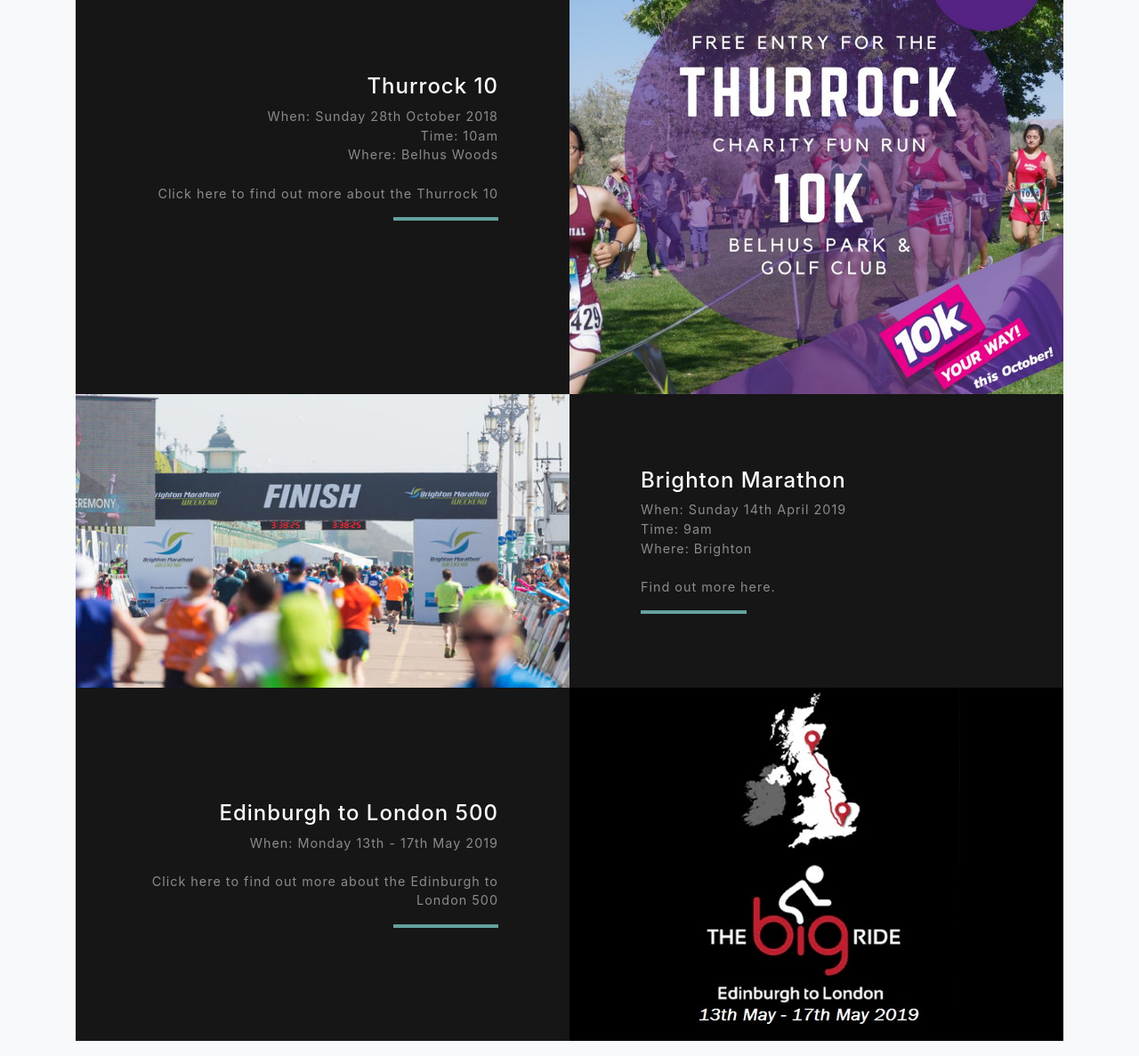
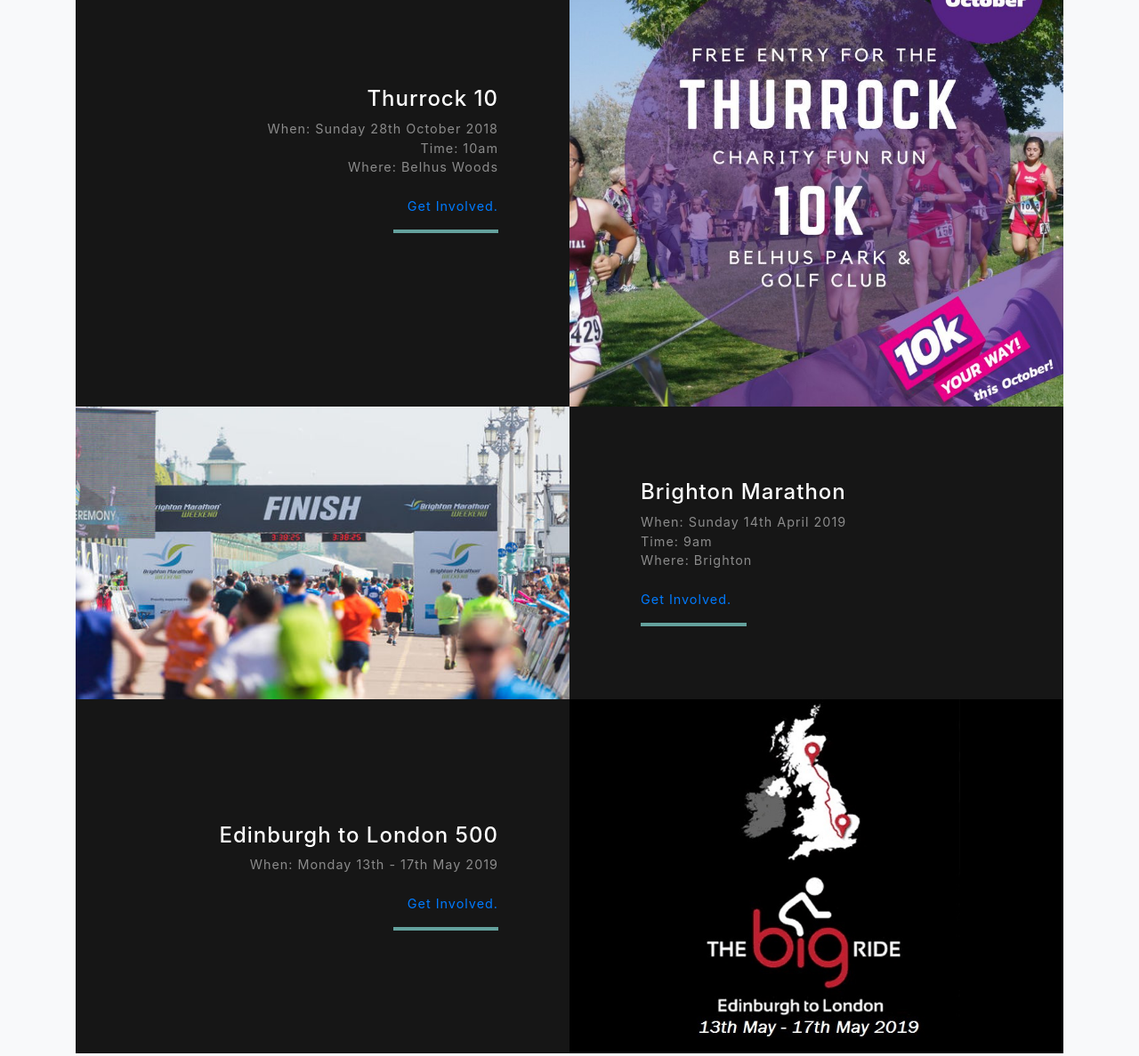
Before and after one commit to jackosullivanpt/jlo, a website with bundled scripts: page events.html in a window 1280 px wide. Shown: the part 1845-3032 px from the top of the page at 89% size. Built offline with nearby package versions, Linux system fonts and the light colour scheme.

Commit message:
Update events.html

```diff
--- a/events.html
+++ b/events.html
@@ -94,6 +94,9 @@
                     Time: 10am</p>
                     <p class="mb-0 text-white-50">
                     Where: Epping Forest</p>
+                  <p class="mb-0 text-white-50">
+                    <a href="https://www.cancerresearchuk.org/get-involved/find-an-event/charity-runs/tough-10/tough-10-london"
+                       target="_blank">Get Involved.</a></p>
 
                   <hr class="d-none d-lg-block mb-0 ml-0">
                 </div>
@@ -120,7 +123,8 @@
                     Where: Belhus Woods</p>
                   <br>
                             <p class="mb-0 text-white-50">
-                    Click here to find out more about the Thurrock 10</p>
+                    <a href="https://www.eventrac.co.uk/race-course-map/thurrock-10k-10km-28-10-2018-10-30"
+                       target="_blank">Get Involved.</a></p>
                   <hr class="d-none d-lg-block mb-0 mr-0">
                 </div>
               </div>
@@ -146,7 +150,8 @@
                     Where: Brighton</p>
                   <br>
                            <p class="mb-0 text-white-50">
-                    Find out more here. </p>
+                    <a href="http://www.brightonmarathonweekend.co.uk/events/brighton-marathon/enter/"
+                       target="_blank">Get Involved.</a></p>
                   <hr class="d-none d-lg-block mb-0 ml-0">
                 </div>
               </div>
@@ -168,7 +173,7 @@
                     When: Monday 13th - 17th May 2019</p>
                   <br>
                             <p class="mb-0 text-white-50">
-                    Click here to find out more about the Edinburgh to London 500</p>
+                    <a href="#" target="_blank">Get Involved.</a></p>
                   <hr class="d-none d-lg-block mb-0 mr-0">
                 </div>
               </div>
```
